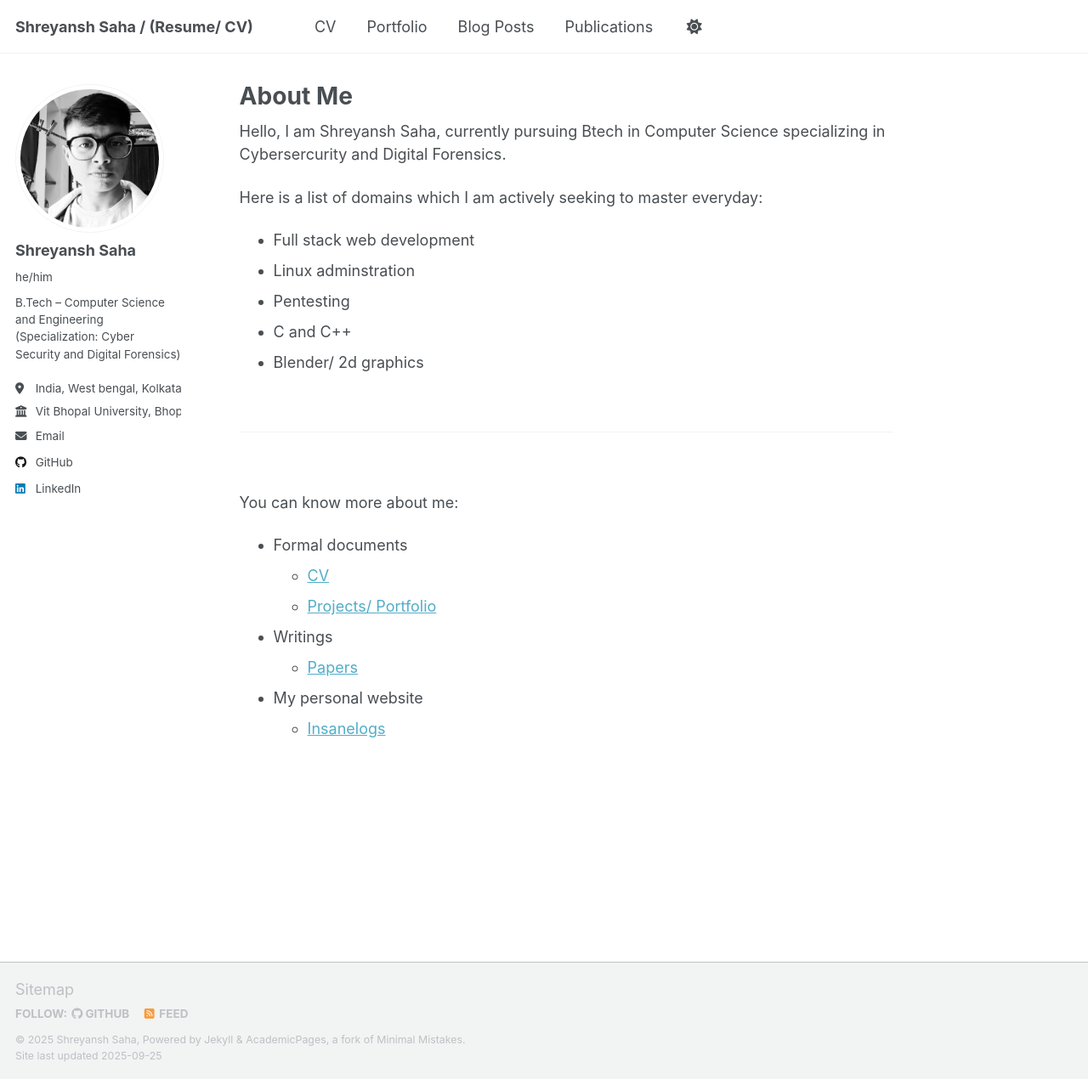
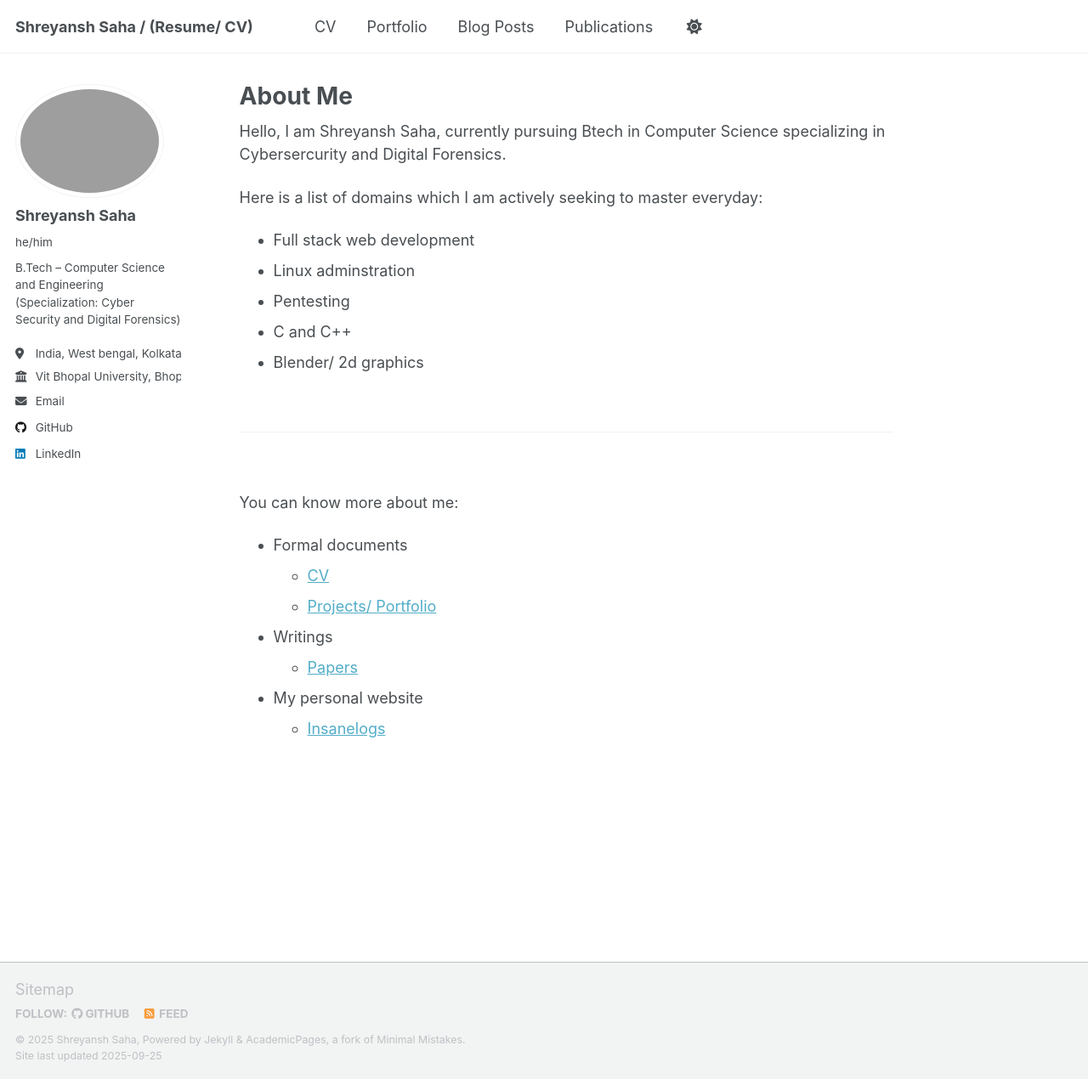
Before and after one commit to insanexyz/resume, a Jekyll site: the page built from _pages/about.md, in a window 1280 px wide and 1270 px high. Shown: the whole window at 85% size. Built offline with Jekyll 4.4.1, drawn with Linux system fonts in a browser that asks for light colours; a script that is not in the unit is left out.

Commit message:
Change pfp

```diff
--- a/_config.yml
+++ b/_config.yml
@@ -22,7 +22,7 @@ repository               : "academicpages/academicpages.github.io"
 #               Additional customization can be done by editing /_includes/author-profile.html
 author:
   # Biographic information
-  avatar           : "profile.jpg"
+  avatar           : ""
   name             : "Shreyansh Saha"
   pronouns         : "he/him"
   bio              : "B.Tech – Computer Science and Engineering
```
